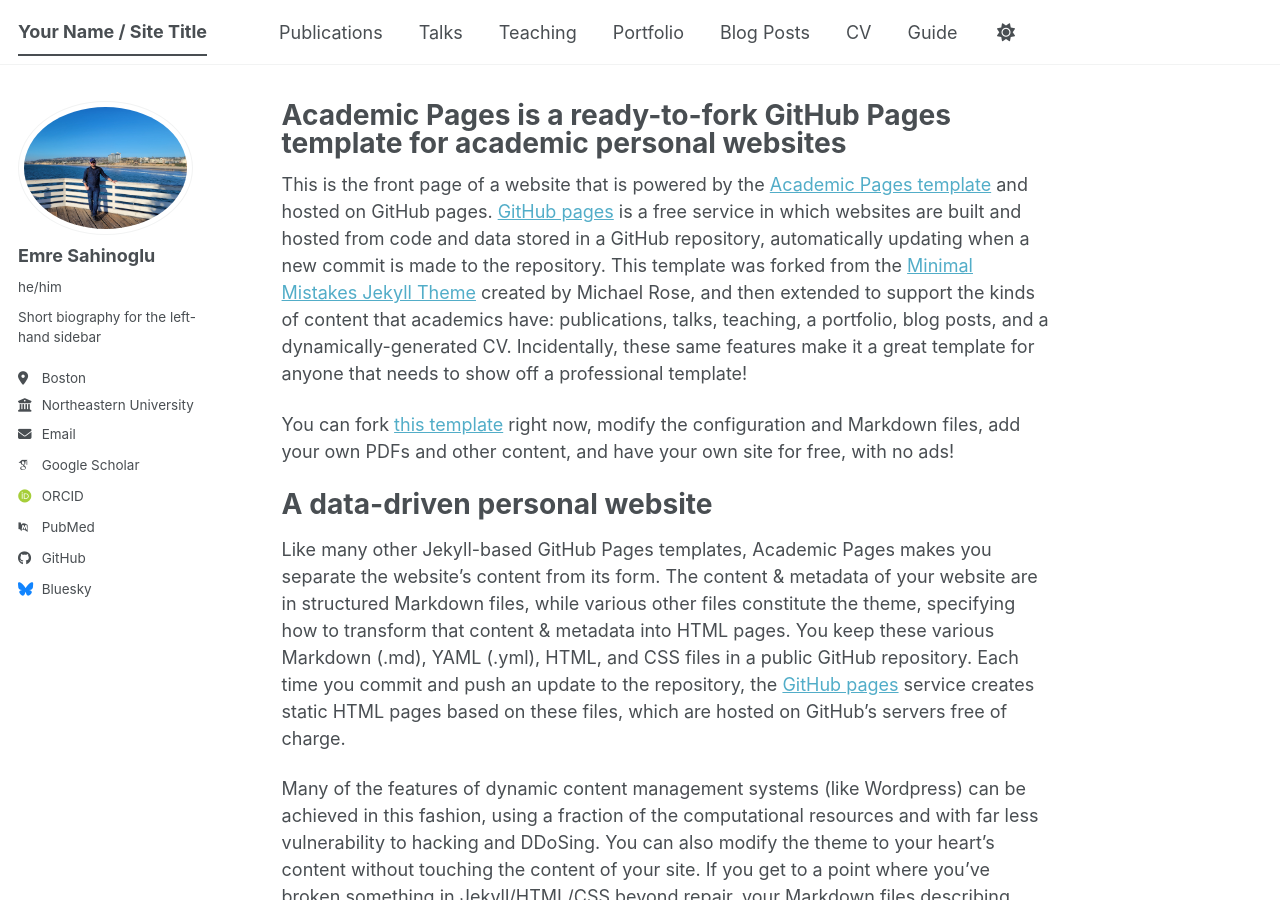
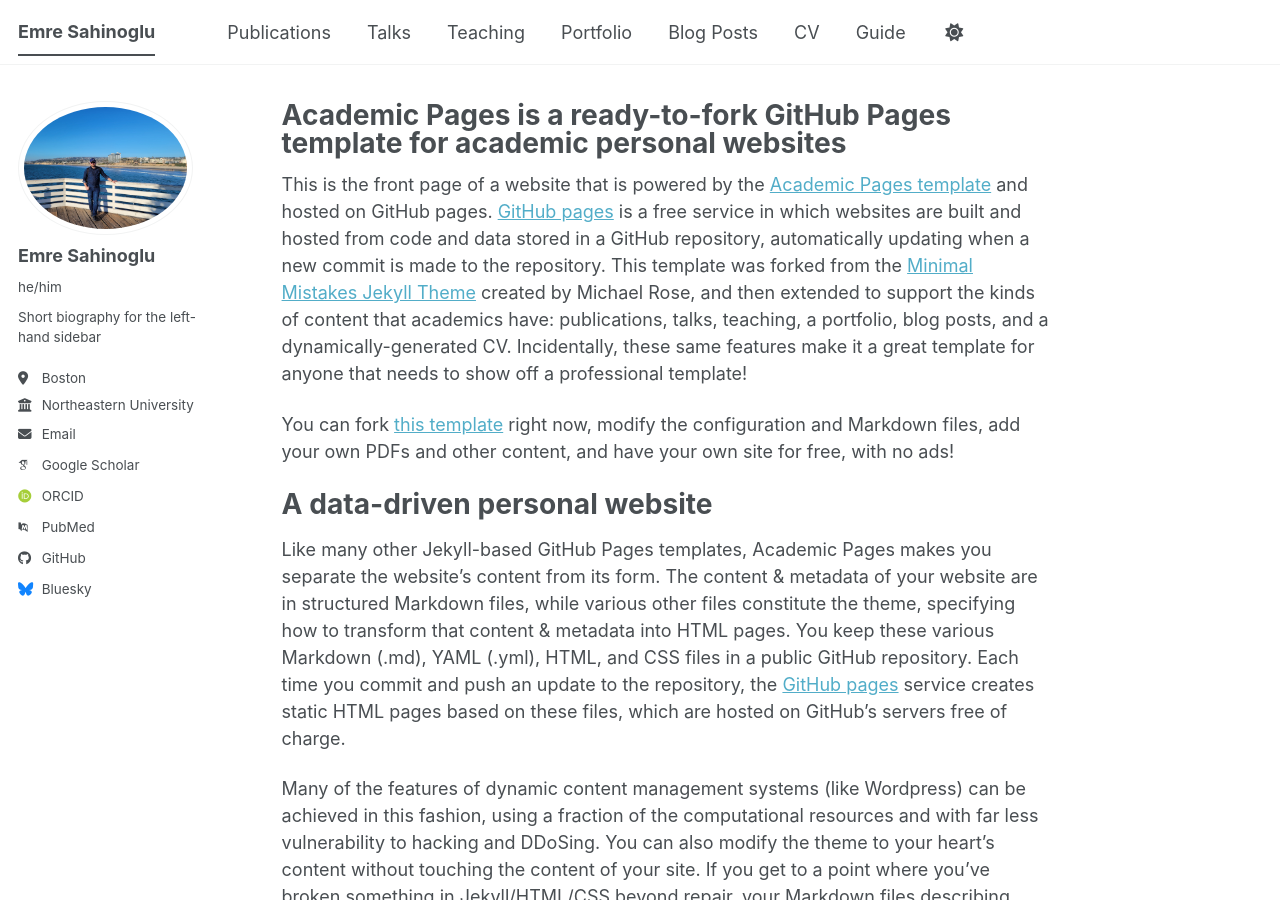
Before and after one commit to emreesahinoglu/emreesahinoglu.github.io, a Jekyll site: the page built from _pages/about.md, in a window 1280 px wide and 900 px high. Built offline with Jekyll 4.4.1, drawn with Linux system fonts in a browser that asks for light colours; some web fonts are replaced; a script bundle is joined from its source files by our own code; library files that are not in the unit come from our copies.

Commit message:
Update _config.yml

```diff
--- a/_config.yml
+++ b/_config.yml
@@ -9,7 +9,7 @@
 # Basic Site Settings
 locale                   : "en-US"
 site_theme               : "default" # The available themes options are "default", "air", "sunrise", "mint", "dirt" and "contrast"
-title                    : "Your Name / Site Title"
+title                    : "Emre Sahinoglu"
 title_separator          : "-"
 name                     : &name "Emre Sahinoglu"
 description              : &description "Your Name's academic portfolio"   # Update this with a general description of your site, this is the default if not overridden by a page
@@ -35,7 +35,7 @@
   # Academic websites
   academia         : # URL
   arxiv            : # URL - Update with the correct link to your profile
-  googlescholar    : "https://scholar.google.com/citations?user=PS_CX0AAAAAJ"
+  googlescholar    : "https://scholar.google.com/citations?user=0eSjG6gAAAAJ"
   inspire-hep      : # URL
   impactstory      : # URL
   orcid            : "https://orcid.org/yourorcidurl"
```
